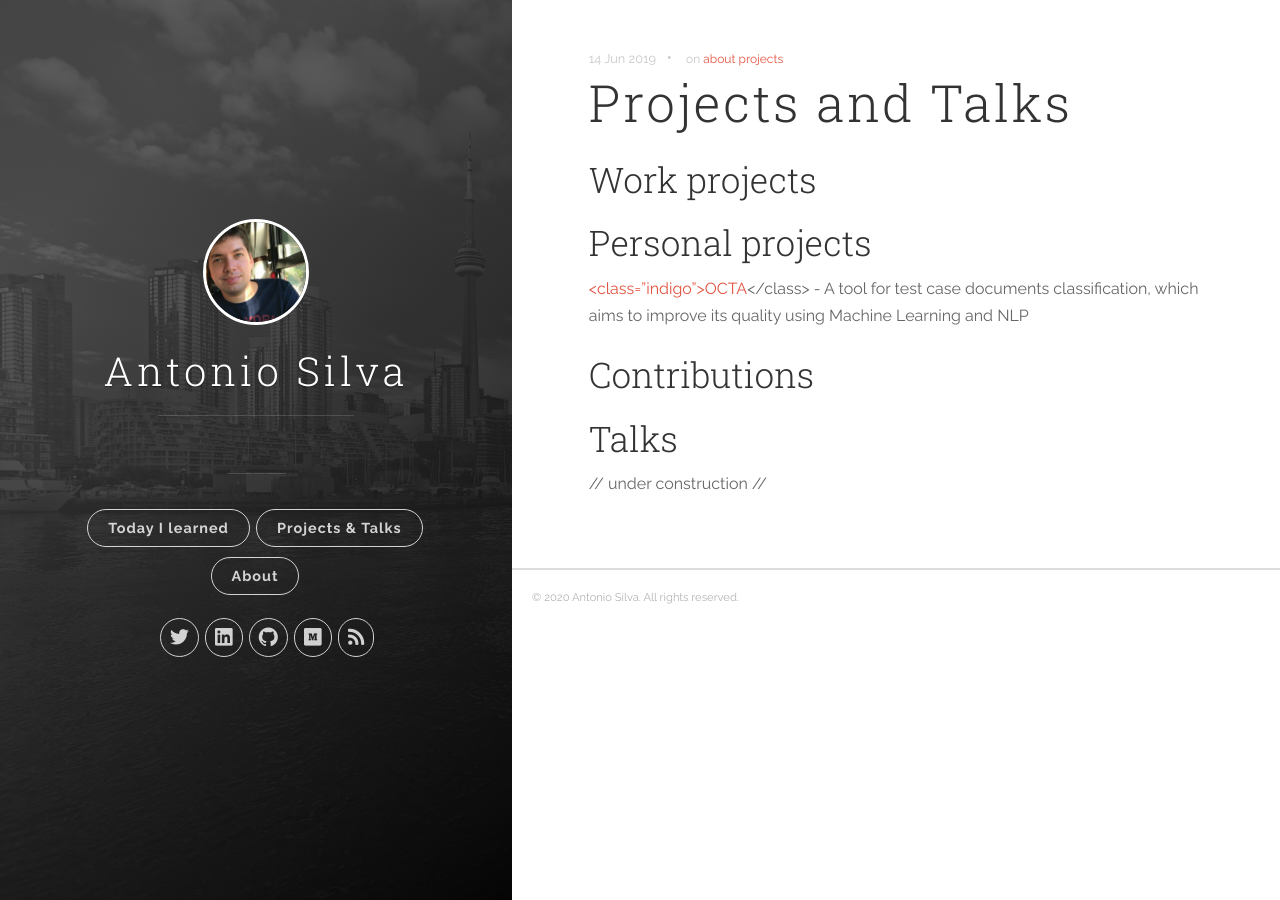
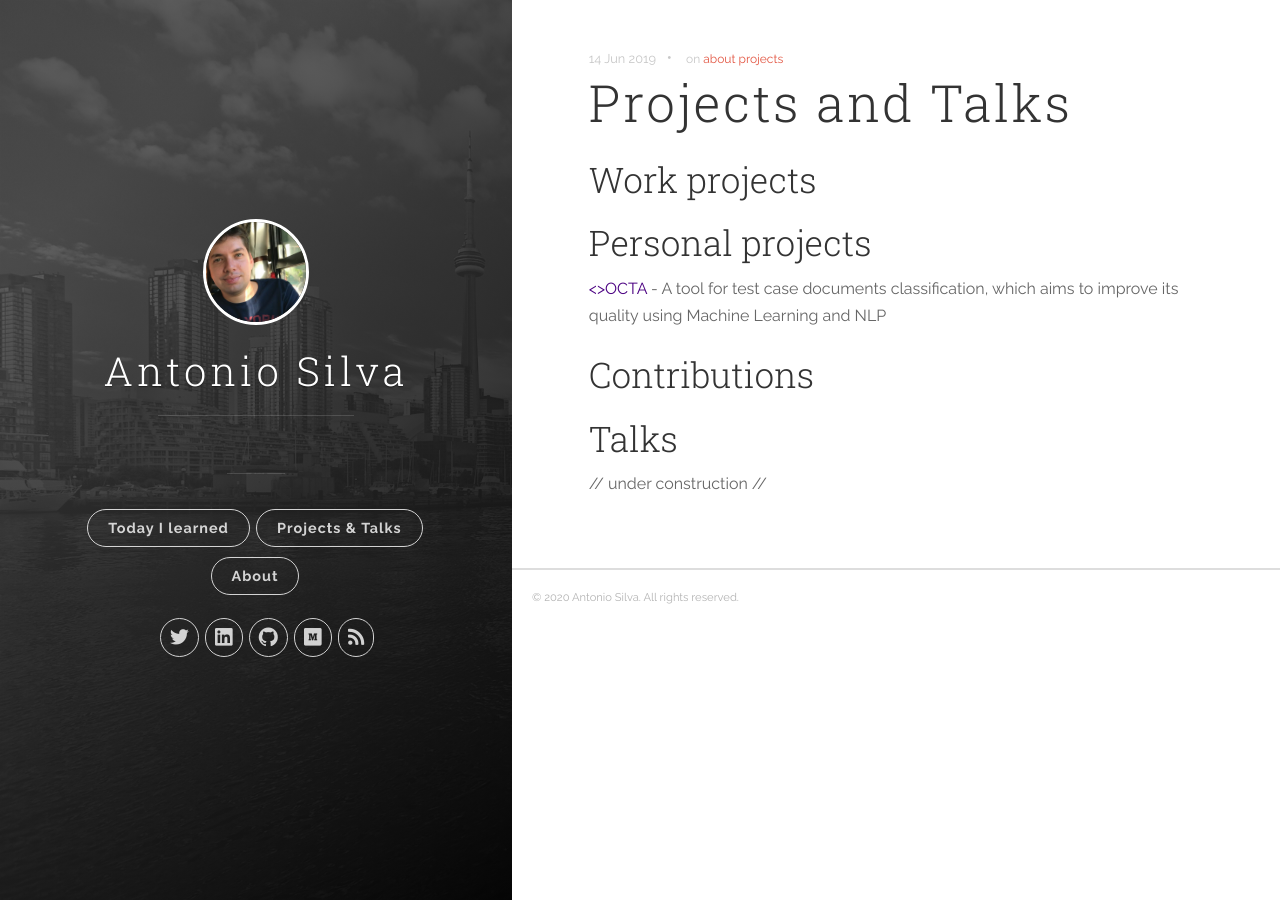
Before and after one commit to antoniosj/antoniosj.github.io, a Jekyll site: the page built from _posts/2020-06-14-rro.markdown, in a window 1280 px wide. Built offline with Jekyll 4.4.1, drawn with Linux system fonts in a browser that asks for light colours.

Commit message:
Update 2020-06-14-rro.markdown

```diff
--- a/_posts/2020-06-14-rro.markdown
+++ b/_posts/2020-06-14-rro.markdown
@@ -9,7 +9,7 @@ tags: [about, projects]
 ## Work projects
 
 ## Personal projects
-<a href="https://www.antoniosj.com/2018/octa/"><class="indigo">OCTA</a></class> - A tool for test case documents classification, which aims to improve its quality using Machine Learning and NLP
+<a class="indigo" href="https://www.antoniosj.com/2018/octa/"><>OCTA</a> - A tool for test case documents classification, which aims to improve its quality using Machine Learning and NLP
 
 ## Contributions
 
```
